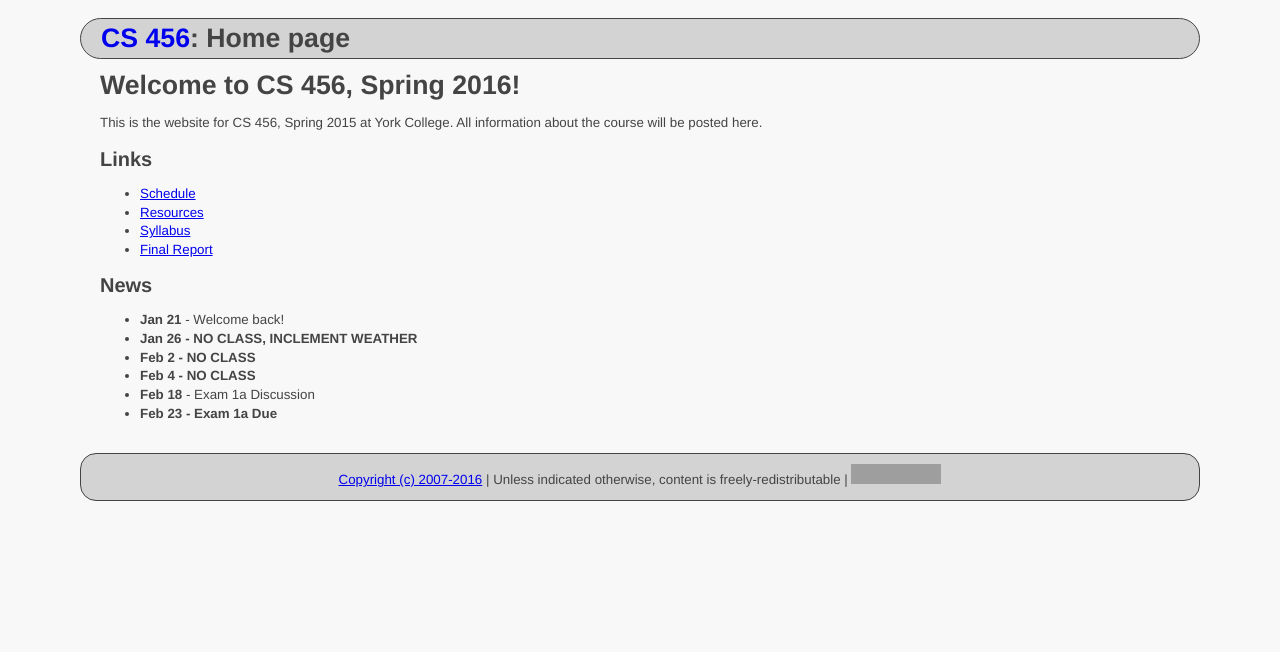
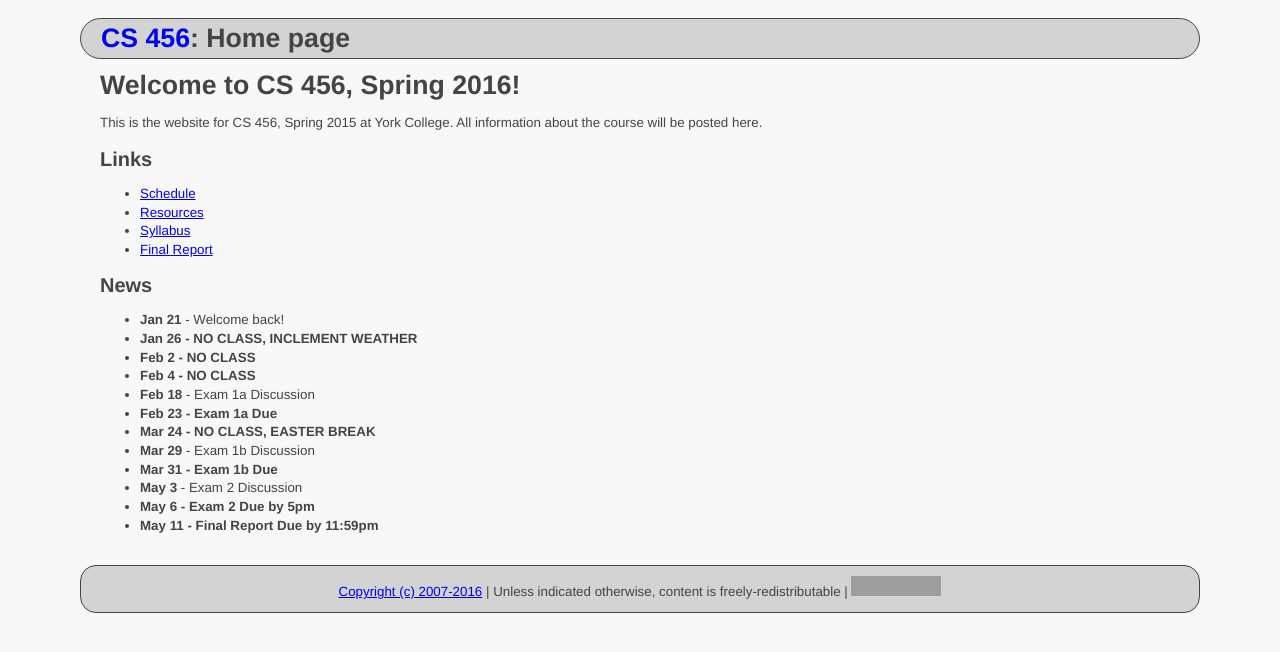
Before and after one commit to ycpcs/cs456-spring2016, a Jekyll site: the page built from index.md, in a window 1280 px wide. Shown: the top 652 px of the page. Built offline with Jekyll 4.4.1, drawn with Linux system fonts in a browser that asks for light colours; grey boxes are pictures that could not be loaded.

Commit message:
update index
update index

```diff
--- a/index.md
+++ b/index.md
@@ -23,6 +23,12 @@ All information about the course will be posted here.
 * **Feb 4 - NO CLASS**
 * **Feb 18** - Exam 1a Discussion
 * **Feb 23 - Exam 1a Due**
+* **Mar 24 - NO CLASS, EASTER BREAK**
+* **Mar 29** - Exam 1b Discussion
+* **Mar 31 - Exam 1b Due**
+* **May 3** - Exam 2 Discussion
+* **May 6 - Exam 2 Due by 5pm**
+* **May 11 - Final Report Due by 11:59pm**
 
 <!--
 * **Feb 10** - Exam 1a Discussion
```
Also changed, not shown: finalreport.md (+1 -1 lines).
